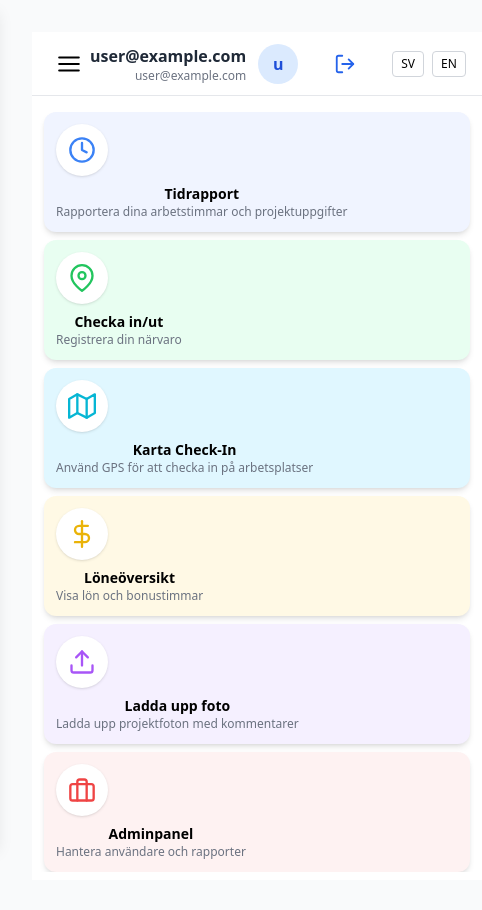
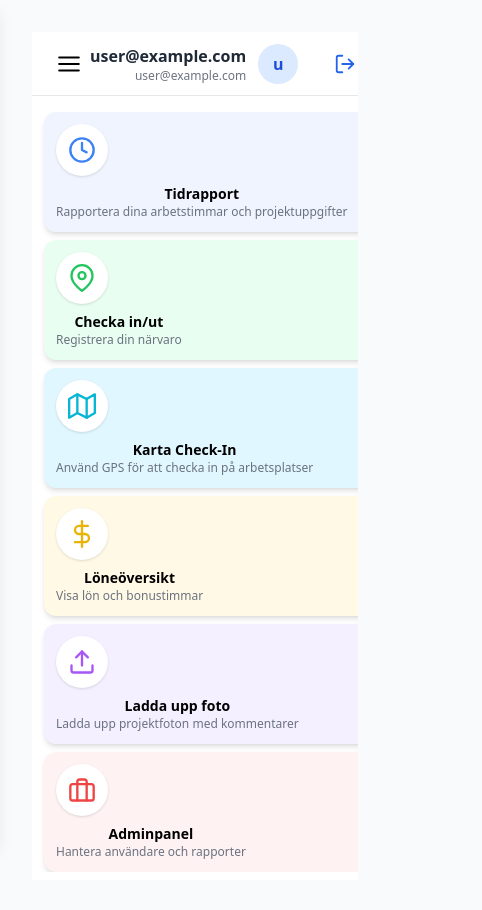
Before and after one commit to JEPPE9103/ConstructionApp, a React (Vite) app: page /dashboard in a window 390 px wide. Shown: the whole page, 482 px wide, since content can reach past the window. Built offline with nearby package versions, Linux system fonts and the light colour scheme; no server answers; the database is empty; sample sign-in values are in the browser's storage.

Commit message:
🐛 Fix: Förhindra horisontell scroll på mobil (overflow-x-hidden på layout)

```diff
--- a/src/pages/Dashboard/DashboardHomeCards.tsx
+++ b/src/pages/Dashboard/DashboardHomeCards.tsx
@@ -12,7 +12,7 @@ import { useTranslation } from 'react-i18next';
 const DashboardHomeCards = () => {
   const { t } = useTranslation();
   return (
-    <div className="container mx-auto px-1 sm:px-4 grid grid-cols-1 sm:grid-cols-2 lg:grid-cols-3 gap-2 sm:gap-4 mt-2 sm:mt-4 md:mt-8 overflow-x-auto">
+    <div className="w-full px-1 sm:px-4 grid grid-cols-1 sm:grid-cols-2 lg:grid-cols-3 gap-2 sm:gap-4 mt-2 sm:mt-4 md:mt-8 overflow-x-hidden">
       {/* Time Report */}
       <Link
         to="/dashboard/time-report"
--- a/src/pages/Dashboard/DashboardPage.tsx
+++ b/src/pages/Dashboard/DashboardPage.tsx
@@ -141,7 +141,7 @@ const DashboardPage = () => {
   const [drawerOpen, setDrawerOpen] = useState(false);
 
   return (
-    <div className="flex min-h-screen bg-white">
+    <div className="flex min-h-screen bg-white overflow-x-hidden">
       {/* Sidebar for desktop */}
       <div className="hidden md:flex">
         <Sidebar />
@@ -150,7 +150,7 @@ const DashboardPage = () => {
       <MobileDrawer open={drawerOpen} onClose={() => setDrawerOpen(false)} />
       <div className="flex-1 flex flex-col min-h-screen">
         <Topbar onMenuClick={() => setDrawerOpen(true)} />
-        <main className="flex-1 flex flex-col items-center bg-white container mx-auto px-2 sm:px-4 py-2 sm:py-4">
+        <main className="flex-1 flex flex-col items-center bg-white w-full px-2 sm:px-4 py-2 sm:py-4 overflow-x-hidden">
           <div className="w-full max-w-5xl">
             <Outlet />
           </div>
```
